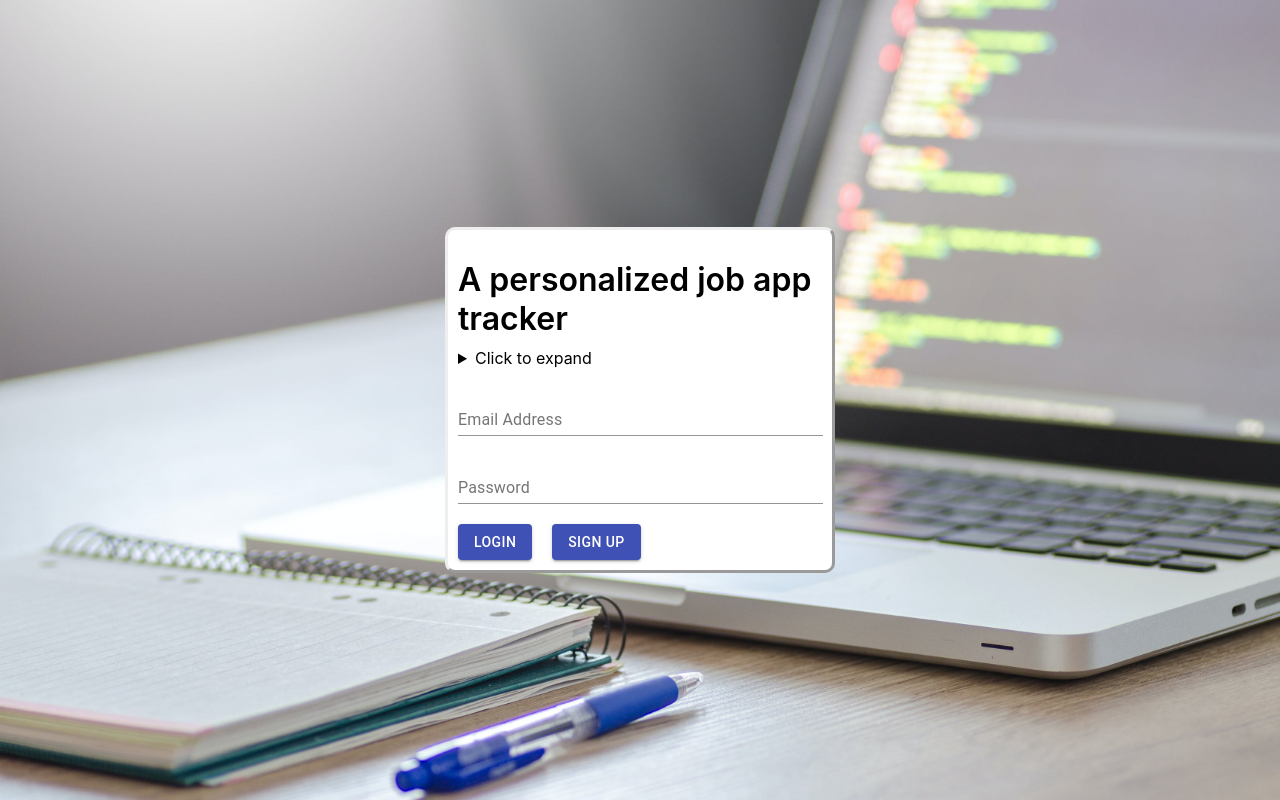
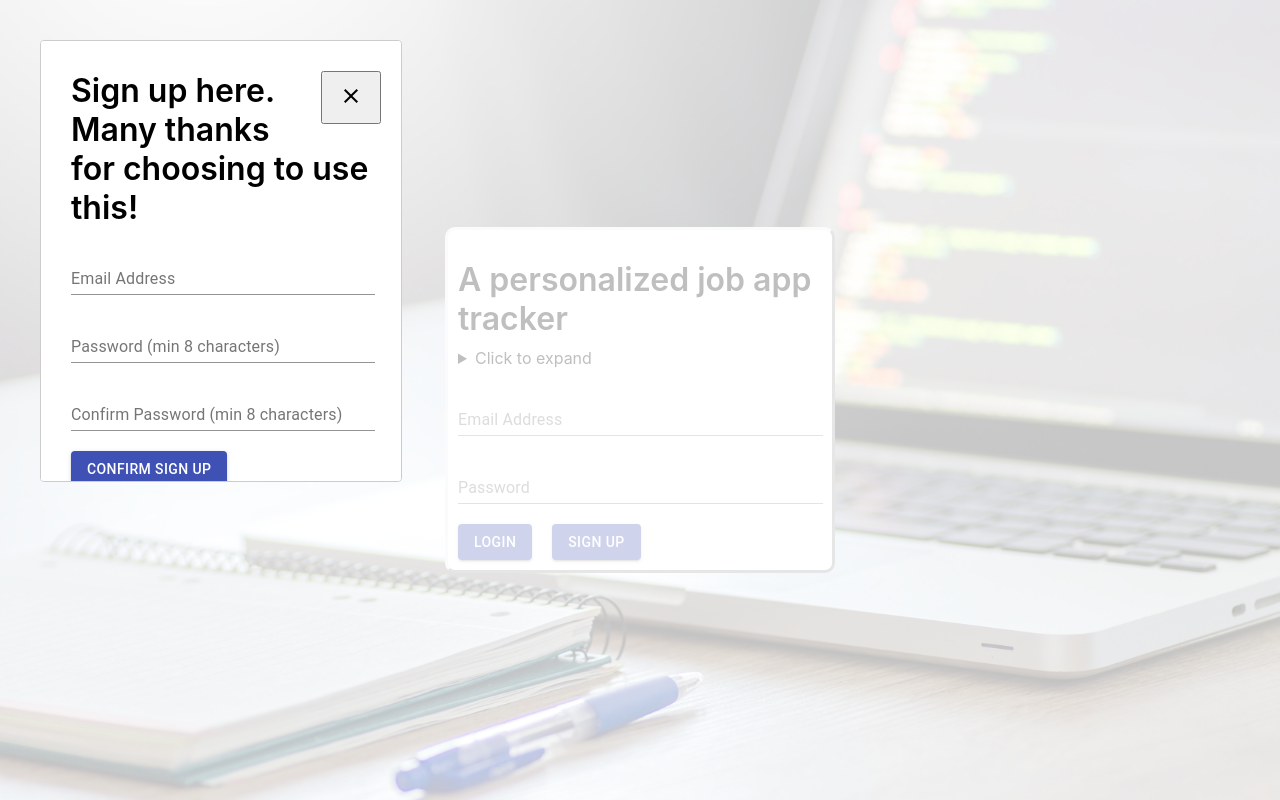
Before and after one commit to arifiya96/Job-Apps-Tracker, a React (Create React App) app: page / in a window 1280 px wide. Both pictures are taken after a click on the button "SIGN UP". Built offline with nearby package versions, Linux system fonts and the light colour scheme; no server answers.

Commit message:
finalise signup modal ui

```diff
--- a/src/App.js
+++ b/src/App.js
@@ -12,7 +12,12 @@ import {ApplicationProvider} from './context/ApplicationContext';
 //React router
 import {BrowserRouter as Router, Route, Switch} from 'react-router-dom';
 
-firebase.initializeApp(firebaseConfig);
+//Added this logic in because of some initialising error
+if (!firebase.apps.length){
+  firebase.initializeApp(firebaseConfig);
+} else {
+  firebase.app();
+}
 
 function App() {
   return (
--- /dev/null
+++ b/src/components/SignUpModal.js
@@ -0,0 +1,28 @@
+import React, {useContext} from 'react';
+
+//UI Components
+import Close from '@material-ui/icons/Close';
+import TextField from '@material-ui/core/TextField';
+import Button from '@material-ui/core/Button';
+
+//Context
+import {ApplicationContext} from '../context/ApplicationContext';
+
+export default function SignUpModal () {
+    const [application, SetApplication] = useContext(ApplicationContext);
+
+    return (
+        <div>
+            <div>
+                <button style={{float: 'right'}} onClick={() => SetApplication(prevState => ({...prevState, isOpenSignUp: false}))}>
+                    <Close style={{margin: 10}}></Close>
+                </button>
+            </div>
+            <h1 style={{fontWeight: 600, margin: '10px'}}>Sign up here. Many thanks for choosing to use this!</h1>
+            <TextField id='standard-basic' label='Email Address' style={{margin: '10px', width: '95%'}} inputMode='email'></TextField><br></br>
+            <TextField id='standard-basic' label='Password (min 8 characters)' style={{margin: '10px', width: '95%'}} type='password'></TextField><br></br>
+            <TextField id='standard-basic' label='Confirm Password (min 8 characters)' style={{margin: '10px', width: '95%'}} type='password'></TextField><br></br>
+            <Button variant='contained' color='primary' style={{margin: '10px'}}>Confirm sign up</Button>
+        </div>
+    )
+}
--- a/src/context/ApplicationContext.js
+++ b/src/context/ApplicationContext.js
@@ -15,7 +15,10 @@ export const ApplicationProvider = (props) => {
         application_id: null,
         rows: [],
         isOpenAdd: false,
-        isOpenUpdate: false
+        isOpenUpdate: false,
+        isOpenSignUp: false,
+        signUpEmail: null,
+        signUpPassword: null
     });
     return (
         <ApplicationContext.Provider value={[application, SetApplication]}>
--- a/src/pages/Login.js
+++ b/src/pages/Login.js
@@ -1,10 +1,17 @@
-import React from 'react';
+import React, {useContext} from 'react';
 
 //UI Components
 import TextField from '@material-ui/core/TextField';
 import Button from '@material-ui/core/Button';
+import Modal from 'react-modal';
+import SignUpModal from '../components/SignUpModal';
+
+//Context
+import {ApplicationContext} from '../context/ApplicationContext';
 
 export default function Login(){
+    const [application, SetApplication] = useContext(ApplicationContext);
+
     return (
         <div style={{display: 'flex', justifyContent: 'center', alignItems: 'center', backgroundImage: `url(${process.env.PUBLIC_URL + '/background.jpeg'})`, height: '100vh', backgroundSize: '100%'}}> {/*Higher order components div*/}
             <div style={{width: '30%', marginTop: '25%', borderRadius: '10px', marginBottom: '25%', backgroundColor: 'white', borderStyle: 'outset'}}>{/*Card element for login*/}<br></br>
@@ -13,10 +20,19 @@ export default function Login(){
                     <summary>Click to expand</summary>
                     <p>A simple way for you to track the jobs that you apply to. Log in or sign up.</p>
                 </details>
-                <TextField id='standard-basic' label='Email Address' style={{margin: '10px', width: '95%'}}></TextField><br></br>
-                <TextField id='standard-basic' label='Password' style={{margin: '10px', width: '95%'}}></TextField><br></br>
+                <TextField id='standard-basic' label='Email Address' style={{margin: '10px', width: '95%'}} inputMode='email'></TextField><br></br>
+                <TextField id='standard-basic' label='Password' style={{margin: '10px', width: '95%'}} type='password'></TextField><br></br>
                 <Button variant='contained' color='primary' style={{margin: '10px'}}>Login</Button>
-                <Button variant='contained' color='primary' style={{margin: '10px'}}>Sign Up</Button>
+                <Button variant='contained' color='primary' style={{margin: '10px'}} onClick={() => SetApplication(prevState => ({...prevState, isOpenSignUp: true}))}>Sign Up</Button>
+                <Modal isOpen={application.isOpenSignUp} onRequestClose={() => SetApplication(prevState => ({...prevState, isOpenSignUp: false}))}
+                style={{
+                    content: {
+                        width: '25%',
+                        height: '50%'
+                    }
+                }}>
+                    <SignUpModal></SignUpModal>
+                </Modal>
             </div>
         </div>
     )
```
